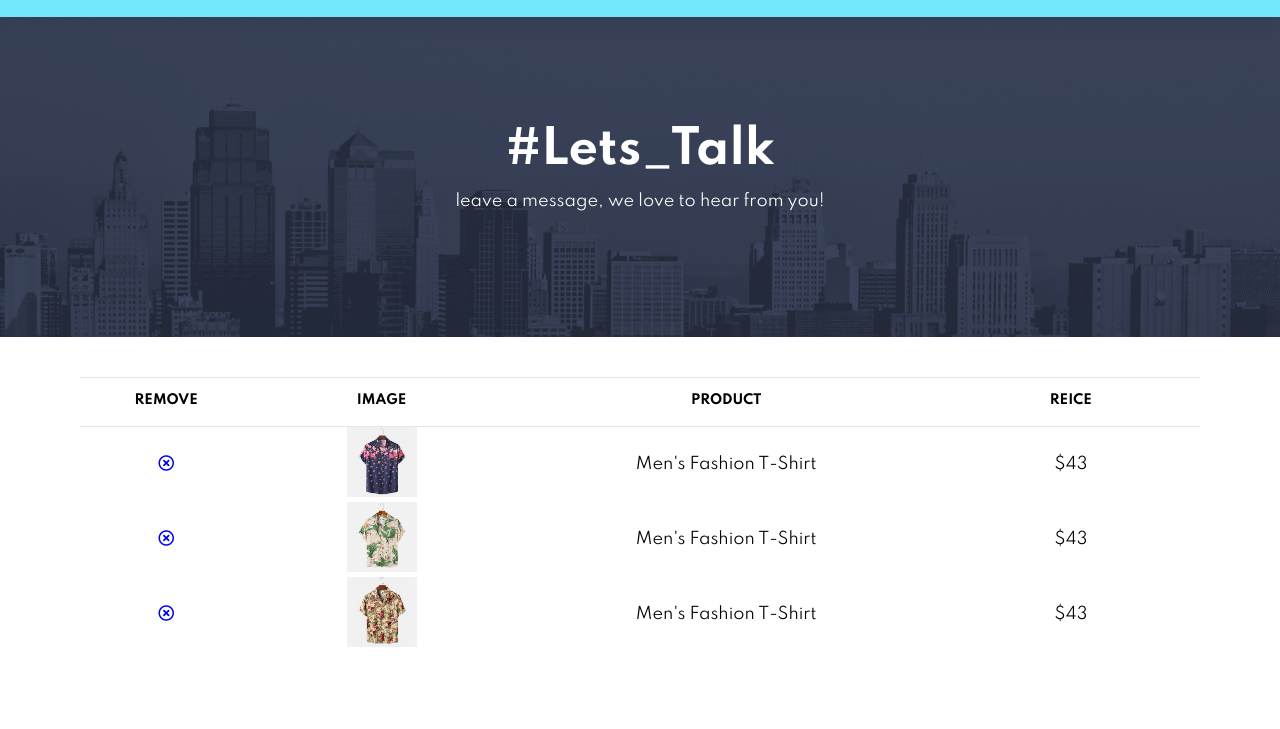
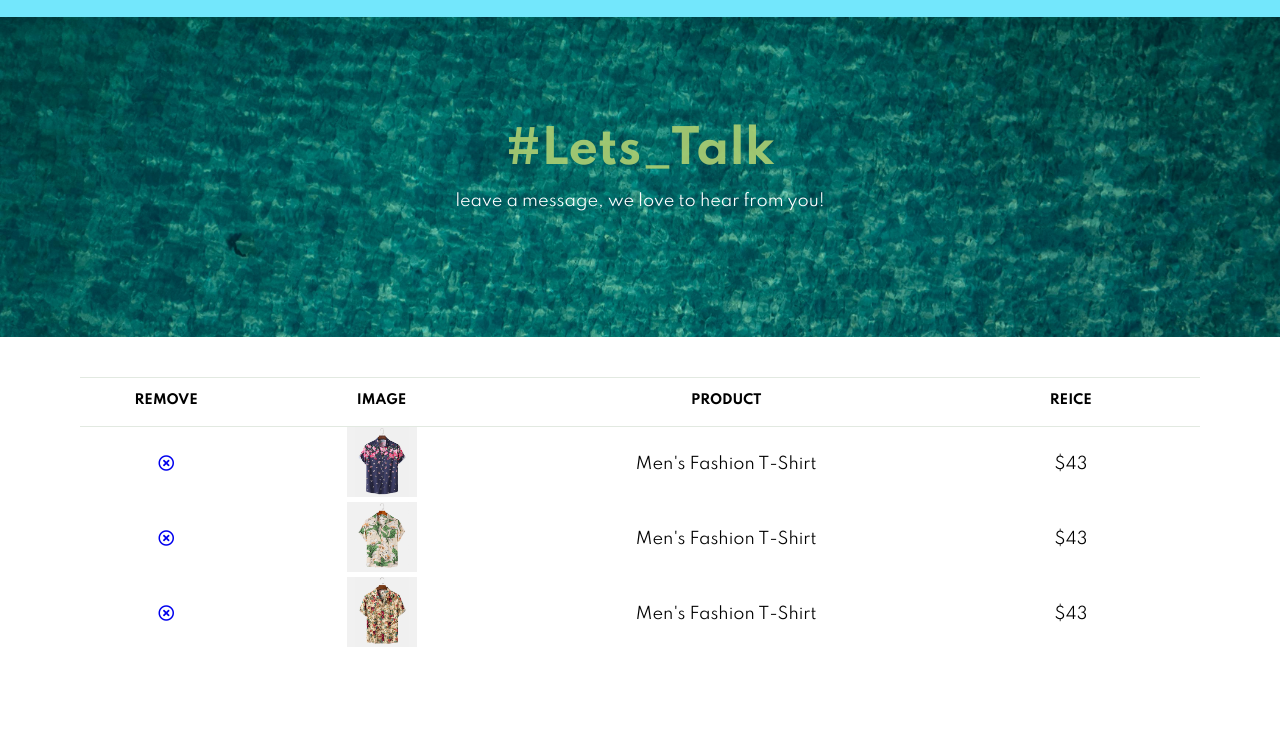
Before and after one commit to loayhesham68/Cara, a plain HTML site: page Cara ecommerce website/cart.html in a window 1280 px wide. Shown: the part 68-797 px from the top of the page. Drawn offline with Linux system fonts and the light colour scheme.

Commit message:
Update cart.html

```diff
--- a/Cara ecommerce website/cart.html
+++ b/Cara ecommerce website/cart.html
@@ -32,7 +32,7 @@
             </div>
         </section>
 
-        <section id="page-header" class="about-header">
+        <section id="cart-header" class="cart-header">
             <h2>#Lets_Talk</h2>
             <p>leave a message, we love to hear from you!</p>
         </section>
```
